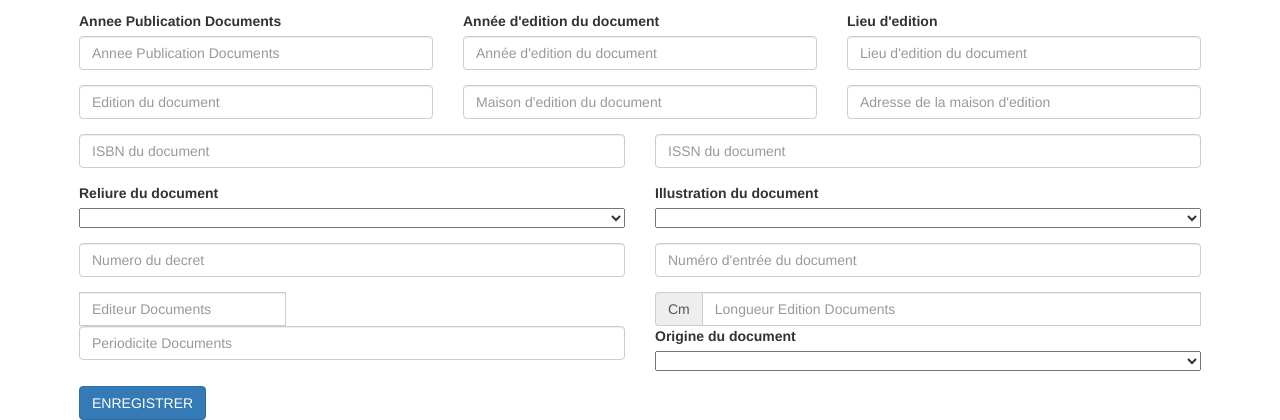
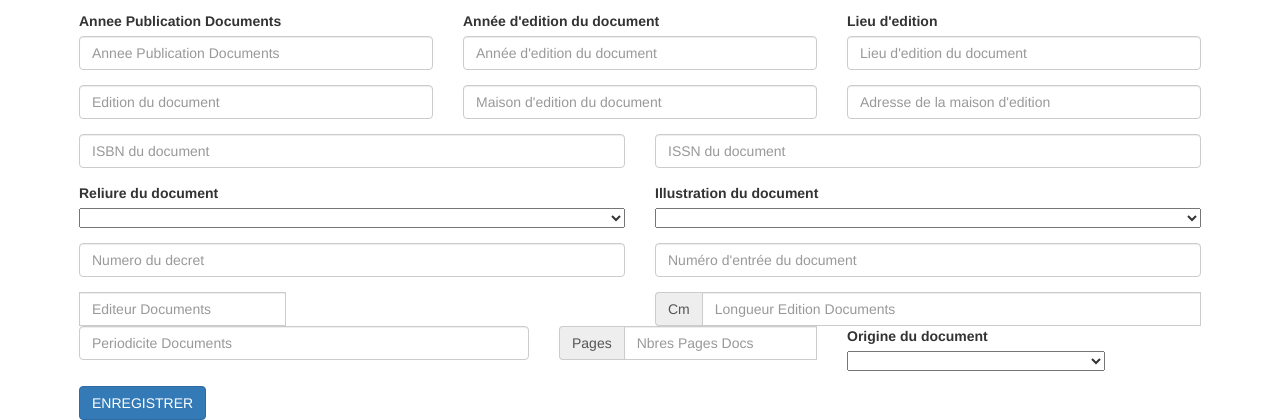
Before and after one commit to steve-it/NEW_MANE_BOOK, a Laravel app: page /NewDocuments in a window 1280 px wide. Shown: the part 1967-2387 px from the top of the page. Run offline with Laravel 8, Linux system fonts and the light colour scheme; data comes from the database, SQL or seed files in the repository; data that the repository does not hold is empty; style sheets or scripts are compiled from the project's sources; settings files or empty folders that the repository lacks are supplied; parts of the project's set-up code (start-up, migrations or seed data) failed here and were passed over; some libraries are stand-ins or nearby versions.

Commit message:
Ajout => field pagination in form Ouvrages

```diff
--- a/app/Documents.php
+++ b/app/Documents.php
@@ -12,7 +12,7 @@ class Documents extends Model
     protected $fillable = ['TitreDocuments','IsbnDocuments','IssnDocuments','CoteDocuments','NumeroEntresDocuments',
         'AnneePublicationDocuments','EditionsDocuments','EditeurDocuments','NbreExemplaireEdition','DateEditionDocuments','LieuEditionDocuments',
         'MaisonEditionDocuments','LongueurEditionDocuments','AdresseMaisonEdition','IllustrationDocuments','PeriodiciteDocuments', 'origine',
-        'ReliureDocuments','nbre_emprunt','Section','Auteur','NumeroDecret','categories_id','sousdomaines_id'];
+        'ReliureDocuments','pagination','nbre_emprunt','Section','Auteur','NumeroDecret','categories_id','sousdomaines_id'];
 
 
     /**
--- a/app/Http/Controllers/DocumentsController.php
+++ b/app/Http/Controllers/DocumentsController.php
@@ -161,6 +161,7 @@ class DocumentsController extends Controller
                 'CoteDocuments' => $request['CoteDocuments'],
                 'Section' => $request['Section'],
                 'Auteur' => $request['Auteur'],
+                'pagination' => $request['pagination'],
                 'NumeroDecret' => $request['NumeroDecret'],
                 'DateEditionDocuments' => $request['DateEditionDocuments'],
                 'LieuEditionDocuments' => $request['LieuEditionDocuments'],
--- a/database/seeds/DocumentsTypeSeeder.php
+++ b/database/seeds/DocumentsTypeSeeder.php
@@ -14,7 +14,7 @@ class DocumentsTypeSeeder extends Seeder
     {
         $cats = [
                     ['id' => 1, 'libelle' => 'Memoires'],
-                    ['id' => 2, 'libelle' => 'Revues'],
+                    ['id' => 2, 'libelle' => 'Revues et Periodiques'],
                     ['id' => 3, 'libelle' => 'Textes et Decrets'],
                     ['id' => 4, 'libelle' => 'Livres']
                 ];
--- a/resources/views/documents/simpleadd.blade.php
+++ b/resources/views/documents/simpleadd.blade.php
@@ -323,7 +323,7 @@
                                         </div>--}}
                                     </div>
 
-                                    <div class="col-md-6">
+                                    <div class="col-md-5">
                                         <div class="form-group">
                                             <div class="form-line">
                                                 <input type="text" class="form-control" name="PeriodiciteDocuments"
@@ -331,8 +331,20 @@
                                             </div>
                                         </div>
                                     </div>
+                                    <div class="col-md-3">
 
-                                    <div class="col-md-6">
+
+                                        <div class="input-group">
+                                            <span class="input-group-addon">Pages</span>
+                                            <div class="form-line">
+                                                <input type="text" class="form-control" name="pagination"
+                                                       id="pagination"
+                                                       placeholder="Nbres Pages Docs">
+                                            </div>
+                                        </div>
+                                    </div>
+
+                                    <div class="col-md-3">
                                         <div class="form-group">
                                             <div class="form-line">
                                                 <label>Origine du document</label>
```
Also changed, not shown: database/migrations/2017_11_11_094401_CreateDocumentsTable.php.
